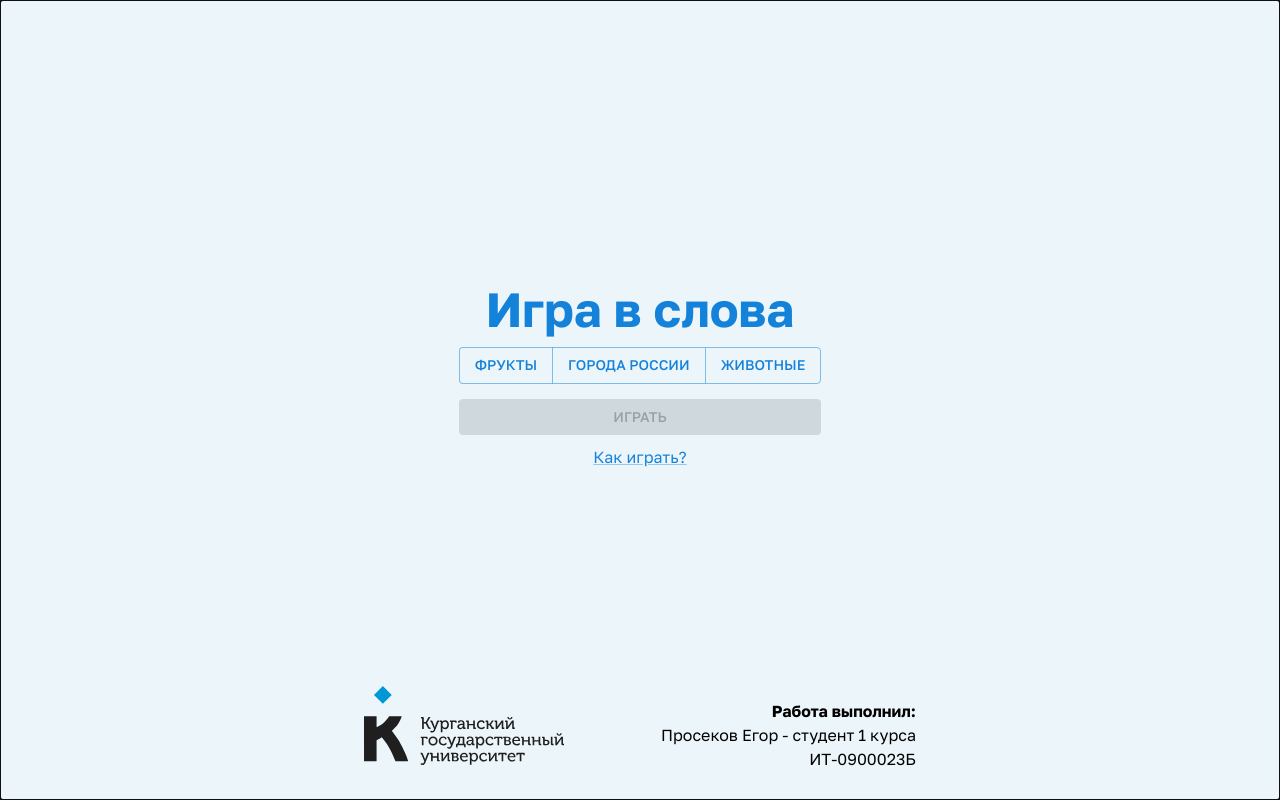
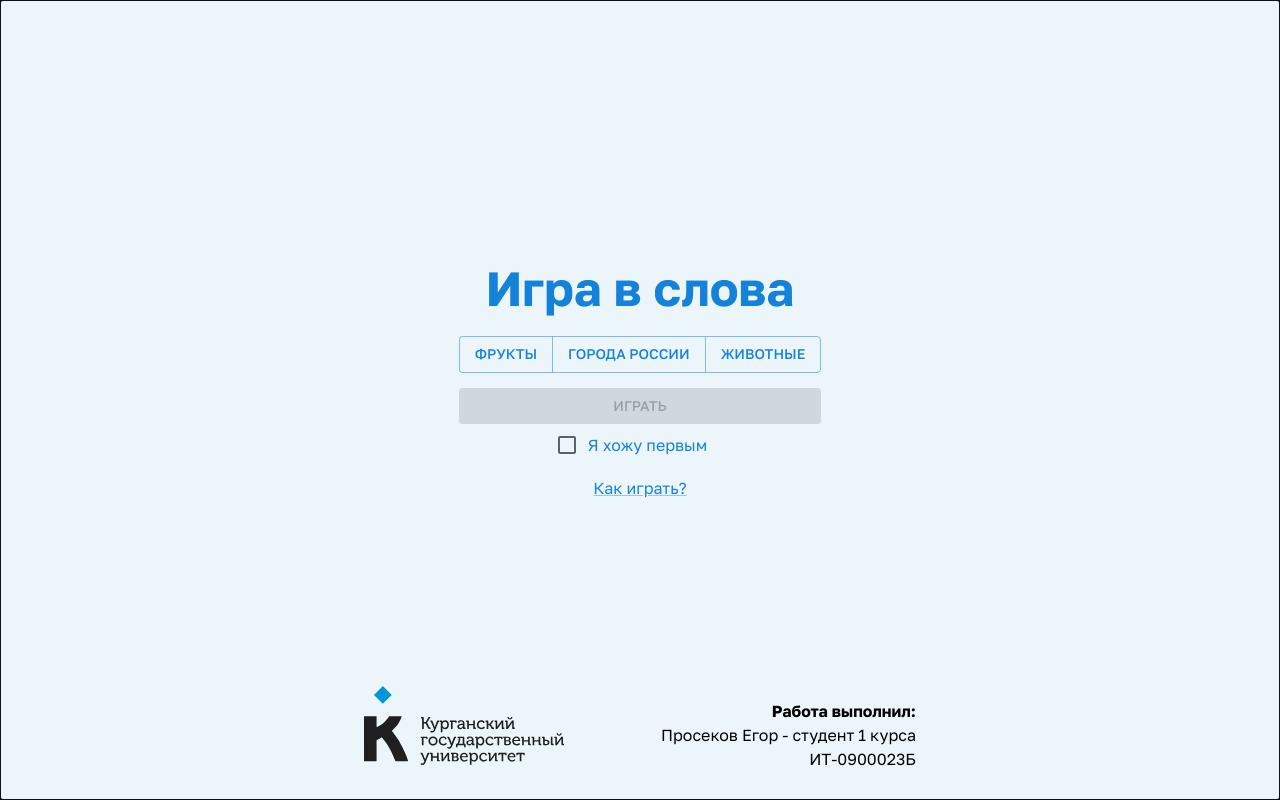
Before and after one commit to prksv/wordgame, a React (Vite) app: page / in a window 1280 px wide. Built offline with nearby package versions, Linux system fonts and the light colour scheme.

Commit message:
похуй

```diff
--- a/src/components/StartModal/PlayMenu.tsx
+++ b/src/components/StartModal/PlayMenu.tsx
@@ -1,4 +1,11 @@
-import { Button, ButtonGroup, Stack, Typography } from "@mui/material";
+import {
+  Button,
+  ButtonGroup,
+  Checkbox,
+  FormControlLabel,
+  Stack,
+  Typography,
+} from "@mui/material";
 import categories from "../../categories.json";
 import HowToPlayAccordion from "./HowToPlayAccordion.tsx";
 import { useAppDispatch, useAppSelector } from "../../hooks.ts";
@@ -6,6 +13,7 @@ import { closeMenu, closeRules } from "../../features/menu/menuSlice.ts";
 import { useState } from "react";
 import { TCategory } from "../../hooks/useGameword.ts";
 import { loadWords, startGame } from "../../features/game/gameSlice.ts";
+
 function PlayMenu() {
   const dispatch = useAppDispatch();
   const { status } = useAppSelector((state) => state.game);
@@ -33,13 +41,12 @@ function PlayMenu() {
       maxWidth="500px"
       flexGrow={1}
       mb="40px"
-      spacing="10px"
     >
-      <Typography variant="h3" fontWeight="bold">
+      <Typography variant="h3" sx={{ mb: "20px" }} fontWeight="bold">
         Игра в слова
       </Typography>
-      <Stack spacing="15px">
-        <ButtonGroup>
+      <Stack sx={{ mb: "10px" }}>
+        <ButtonGroup sx={{ mb: "15px" }}>
           {status == "waiting" &&
             categories.map((gameCategory, key) => {
               return (
@@ -62,6 +69,11 @@ function PlayMenu() {
         >
           {status == "started" ? "Продолжить" : "Играть"}
         </Button>
+        <FormControlLabel
+          sx={{ alignSelf: "center" }}
+          control={<Checkbox />}
+          label="Я хожу первым"
+        />
       </Stack>
       <HowToPlayAccordion />
     </Stack>
--- a/src/components/WinScreen/WinScreen.tsx
+++ b/src/components/WinScreen/WinScreen.tsx
@@ -1,7 +1,7 @@
 import { Fade, Modal, Stack, Typography } from "@mui/material";
 import { useWindowSize } from "react-use";
 import Confetti from "react-confetti";
-import { useMemo, useState } from "react";
+import { useState } from "react";
 import PlayAgainButton from "../PlayAgainButton/PlayAgainButton.tsx";
 import { useAppSelector } from "../../hooks.ts";
 
```
